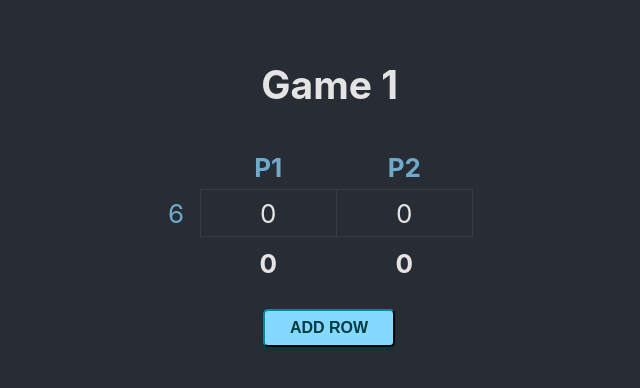
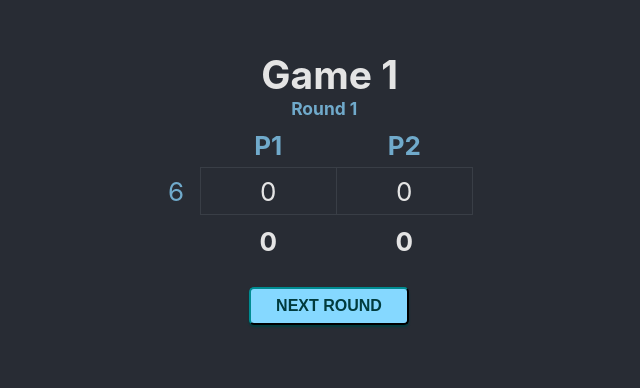
Before and after one commit to stenobot/scoresheet-app, a React (Create React App) app: page /prog-scoresheet in a window 1280 px wide. Shown: the part 212-600 px from the top of the page, without its empty margins (311-951 px from the left). Built offline with nearby package versions, Linux system fonts and the light colour scheme.

Commit message:
added rounds UI and current round context

```diff
--- a/src/App.css
+++ b/src/App.css
@@ -25,6 +25,8 @@
   -webkit-user-select: none;
   -ms-user-select: none;
   user-select: none;
+  margin-top: 0;
+  margin-bottom: 0;
 }
 
 .titleNoRowNums {
@@ -32,6 +34,26 @@
   -webkit-user-select: none;
   -ms-user-select: none;
   user-select: none;
+  margin-top: 0;
+  margin-bottom: 0;
+}
+.subtitleWithRowNums {
+  margin-left: 0.5em;
+  color: #70aacb;
+  -webkit-user-select: none;
+  -ms-user-select: none;
+  user-select: none;
+  margin-top: 0;
+  margin-bottom: 0;
+}
+
+.subtitleNoRowNums {
+  color: #70aacb;
+  -webkit-user-select: none;
+  -ms-user-select: none;
+  user-select: none;
+  margin-top: 0;
+  margin-bottom: 0;
 }
 
 .tableNoRowNums {
--- a/src/components/ProgressiveRook/ProgScoresheet.tsx
+++ b/src/components/ProgressiveRook/ProgScoresheet.tsx
@@ -4,19 +4,15 @@ import { useGameContext, gameTypes } from '../../contexts/GameContext';
 import { useProgContext } from '../../contexts/ProgContext';
 
 function ProgScoresheet() {
-  const { gameType, title } = useGameContext();
+  const { gameType, title, currRound, setCurrRound } = useGameContext();
   const {
     colNum,
-    setColNum,
     showRowNums,
-    setShowRowNums,
     startingRowNum,
-    setStartingRowNum,
-    showColTotals,
-    setShowColTotals } = useProgContext();
+    showColTotals } = useProgContext();
 
   // initial column totals values to set below arrays
-  const initialColTotals = Array.from(Array(colNum).keys()).map( i => 0);
+  const initialColTotals = Array.from(Array(colNum).keys()).map( () => 0);
   // create 2d array for all cell values,
   // as a source of truth when we column totals
   const [rowsValues, setRowsValues] = useState([initialColTotals]);
@@ -37,6 +33,7 @@ function ProgScoresheet() {
   /// </summary>
   const handleAddRowClick = () => {
     // console.log(`handleAddRowClick - rowsValues.length: ${rowsValues.length}`)
+    setCurrRound(currRound + 1);
     addTableRow();
   }
 
@@ -231,6 +228,7 @@ function ProgScoresheet() {
           className={ showRowNums ? 'tableWithRowNums' : 'tableNoRowNums' }>
           <caption>
             <h2 className={ showRowNums ? 'titleWithRowNums' : 'titleNoRowNums' }>{title}</h2>
+            <h6 className={ showRowNums ? 'subtitleWithRowNums' : 'subtitleNoRowNums' }>Round {currRound}</h6>
           </caption>
           <thead style={{ padding: '5px' }}>
             <tr id="theadtrow">
@@ -269,7 +267,7 @@ function ProgScoresheet() {
         </table>
         <div style={{ marginTop: '0.7em' }}>
           <PrimaryButton onClick={handleAddRowClick}>
-            Add Row
+            Next Round
           </PrimaryButton>
         </div>
         {/* <p style={{ color: '#70aacb', fontSize: '20px'}}>(<kbd>Double-click</kbd> row to delete)</p> */}
--- a/src/contexts/GameContext.tsx
+++ b/src/contexts/GameContext.tsx
@@ -3,7 +3,7 @@ import {createContext, useState, PropsWithChildren, useContext} from 'react';
 enum GameType {
   Simple = 'Simple Scoresheet',
   ProgressiveRook = 'Progressive Rook',
-  Mahjong = 'Mahjong (1960s)'
+  Mahjong = 'Mahjong'
 };
 
 export const gameTypes = Object.values(GameType);
@@ -12,18 +12,23 @@ const GameContext = createContext({
     gameType: GameType.Simple,
     setGameType: (gameType: GameType) => {},
     title: '',
-    setTitle: (title: string) => {}
+    setTitle: (title: string) => {},
+    currRound: 0,
+    setCurrRound: (currRound: number) => {}
 });
 
 const GameContextProvider = (props: PropsWithChildren<{}>) => {
     const [title, setTitle] = useState('Game 1');
     const [gameType, setGameType] = useState<GameType>(GameType.ProgressiveRook); // Default to Progressive Rook
+    const [currRound, setCurrRound] = useState(1);
     return (
         <GameContext.Provider value={{
             gameType,
             setGameType,
             title,
-            setTitle
+            setTitle,
+            currRound,
+            setCurrRound
         }}>
             {props.children}
         </GameContext.Provider>
```
